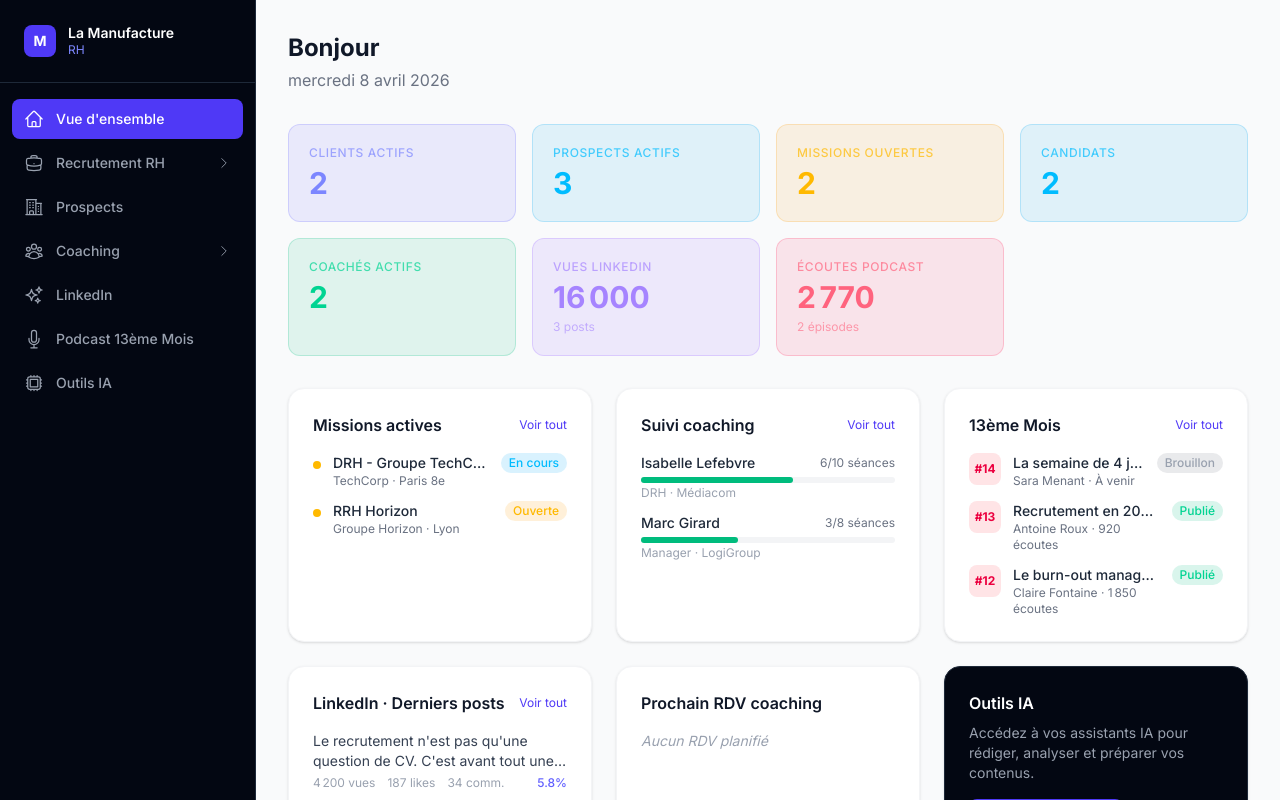
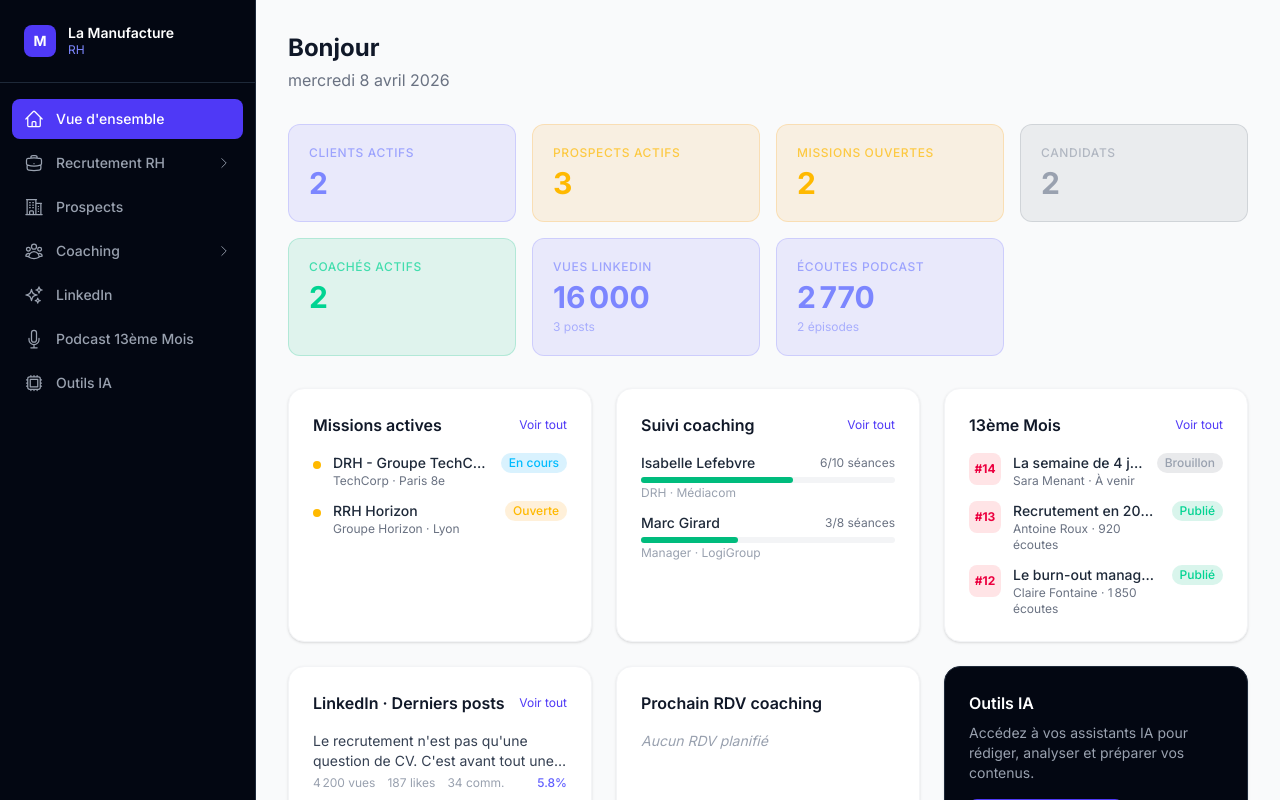
Before and after one commit to rosevuillier7-ui/LaManufactureRH, a Next.js app: page / in a window 1280 px wide. Shown: the top 800 px of the page. Built offline with nearby package versions, Linux system fonts and the light colour scheme.

Commit message:
style(design): FINDING-007 — rationalize KPI card colors to 3 semantic colors (indigo/amber/emerald)

```diff
--- a/app/page.tsx
+++ b/app/page.tsx
@@ -54,21 +54,21 @@ export default function Home() {
       {/* KPIs */}
       <div className="grid grid-cols-2 lg:grid-cols-3 xl:grid-cols-4 gap-4 mb-8">
         <StatCard label="Clients actifs" value={clientsActifs} color="indigo" />
-        <StatCard label="Prospects actifs" value={prospectsActifs} color="sky" />
+        <StatCard label="Prospects actifs" value={prospectsActifs} color="amber" />
         <StatCard label="Missions ouvertes" value={missionsOuvertes} color="amber" />
-        <StatCard label="Candidats" value={data.candidats.length} color="sky" />
+        <StatCard label="Candidats" value={data.candidats.length} color="gray" />
         <StatCard label="Coachés actifs" value={coacheesActifs} color="emerald" />
         <StatCard
           label="Vues LinkedIn"
           value={totalVues.toLocaleString("fr-FR")}
           sub={`${data.posts.length} posts`}
-          color="violet"
+          color="indigo"
         />
         <StatCard
           label="Écoutes podcast"
           value={totalEcoutes.toLocaleString("fr-FR")}
           sub={`${episodesPubliés} épisodes`}
-          color="rose"
+          color="indigo"
         />
       </div>
 
```
